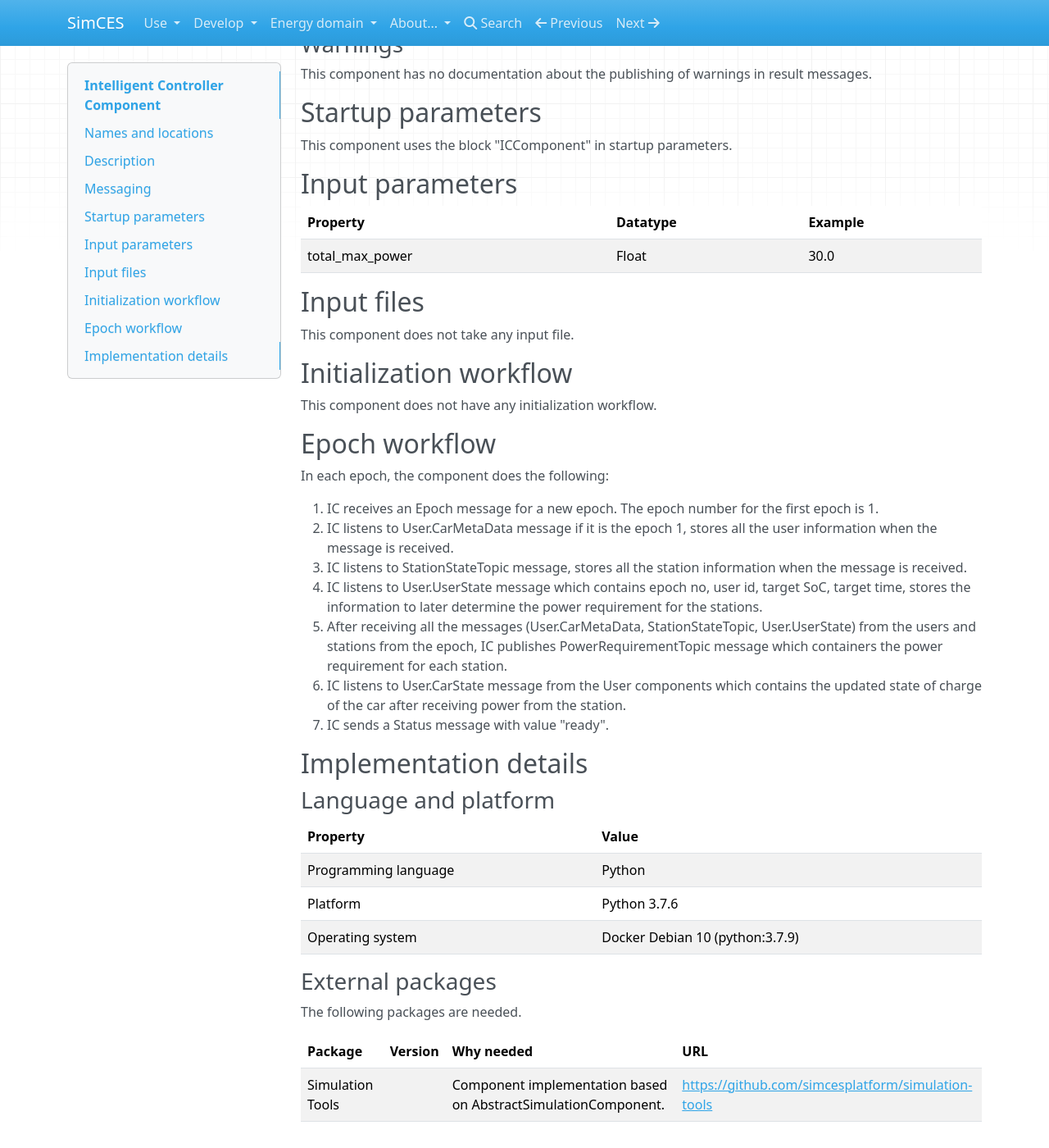
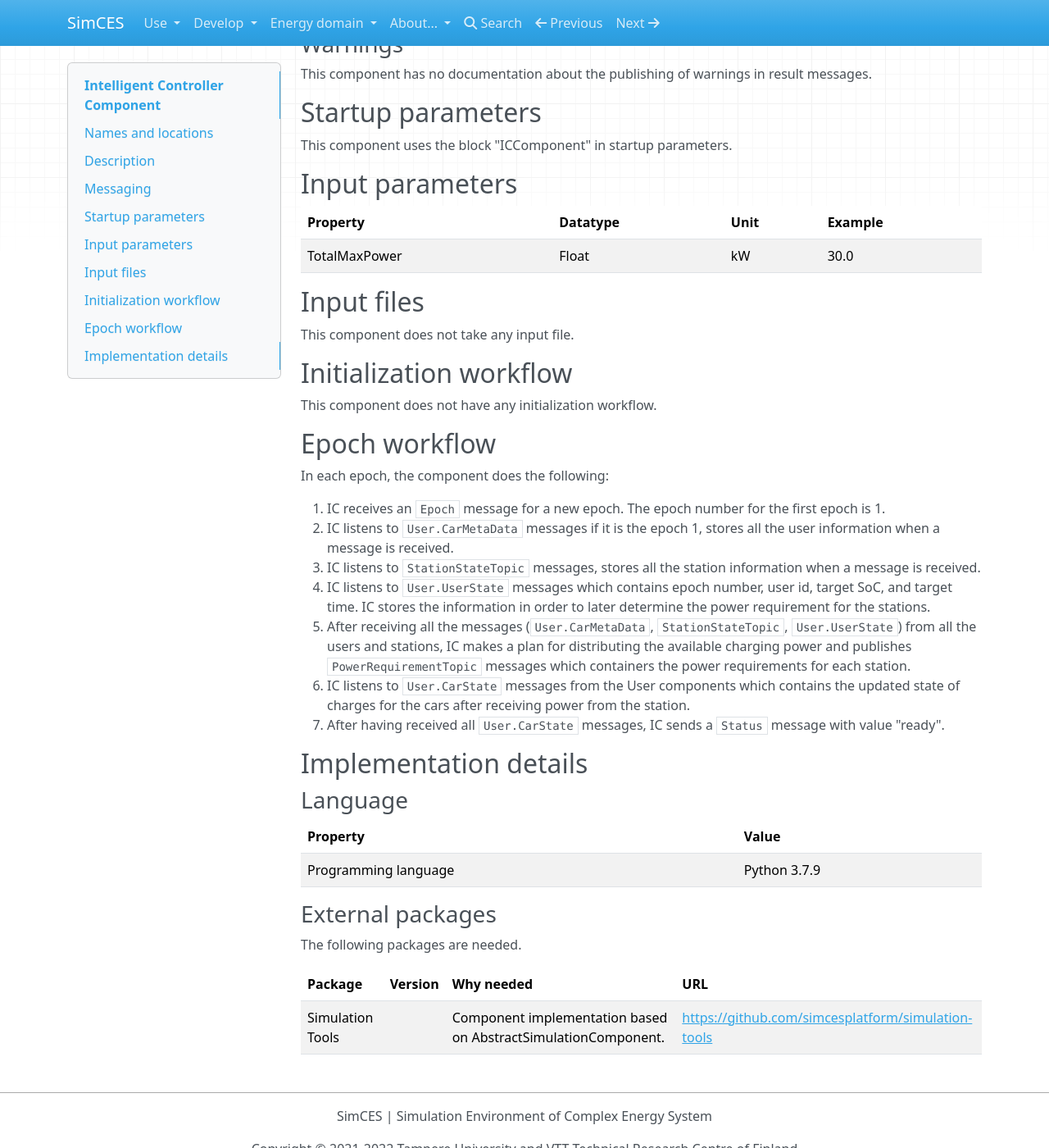
Before and after one commit to simcesplatform/simcesplatform.github.io, an MkDocs documentation site: the page built from markdown/energy_ic-component.md, in a window 1280 px wide and 1400 px high, scrolled down 1020 px. Shown: the whole window at 82% size. Built offline with MkDocs 1.6.1, drawn with Linux system fonts in a browser that asks for light colours; nearby versions of some CDN libraries; library files that are not in the unit come from our copies.

Commit message:
Fix some details on IC component description

```diff
--- a/markdown/energy_ic-component.md
+++ b/markdown/energy_ic-component.md
@@ -45,9 +45,9 @@ This component uses the block "ICComponent" in startup parameters.
 
 ## Input parameters
 
-| Property | Datatype | Example |
-| --- | --- | --- |
-| total_max_power | Float | 30.0 |
+| Property | Datatype | Unit | Example |
+| --- | --- | --- | --- |
+| TotalMaxPower | Float | kW | 30.0 |
 
 
 
@@ -65,25 +65,23 @@ This component does not have any initialization workflow.
 
 In each epoch, the component does the following:
 
-1. IC receives an Epoch message for a new epoch. The epoch number for the first epoch is 1.
-2. IC listens to User.CarMetaData message if it is the epoch 1, stores all the user information when the message is received.
-3. IC listens to StationStateTopic message, stores all the station information when the message is received.
-4. IC listens to User.UserState message which contains epoch no, user id, target SoC, target time, stores the information to later determine the power requirement for the stations.
-5. After receiving all the messages (User.CarMetaData, StationStateTopic, User.UserState) from the users and stations from the epoch, IC publishes PowerRequirementTopic message which containers the power requirement for each station.
-6. IC listens to User.CarState message from the User components which contains the updated state of charge of the car after receiving power from the station.
-7. IC sends a Status message with value "ready".
+1. IC receives an `Epoch` message for a new epoch. The epoch number for the first epoch is 1.
+2. IC listens to `User.CarMetaData` messages if it is the epoch 1, stores all the user information when a message is received.
+3. IC listens to `StationStateTopic` messages, stores all the station information when a message is received.
+4. IC listens to `User.UserState` messages which contains epoch number, user id, target SoC, and target time. IC stores the information in order to later determine the power requirement for the stations.
+5. After receiving all the messages (`User.CarMetaData`, `StationStateTopic`, `User.UserState`) from all the users and stations, IC makes a plan for distributing the available charging power and publishes `PowerRequirementTopic` messages which containers the power requirements for each station.
+6. IC listens to `User.CarState` messages from the User components which contains the updated state of charges for the cars after receiving power from the station.
+7. After having received all `User.CarState` messages, IC sends a `Status` message with value "ready".
 
 
 
 ## Implementation details
 
-### Language and platform
+### Language
 
 | Property | Value |
 | --- | --- |
-| Programming language | Python |
-| Platform | Python 3.7.6 |
-| Operating system | Docker Debian 10 (python:3.7.9) |
+| Programming language | Python 3.7.9 |
 
 
 ### External packages
```
